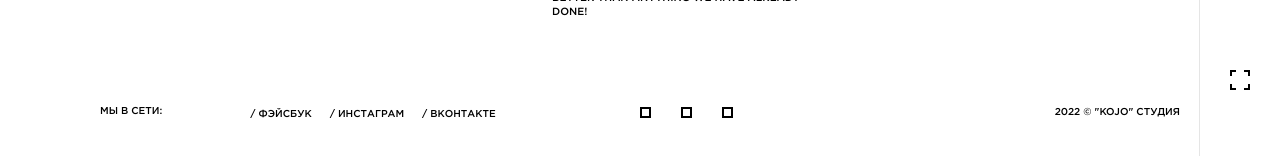
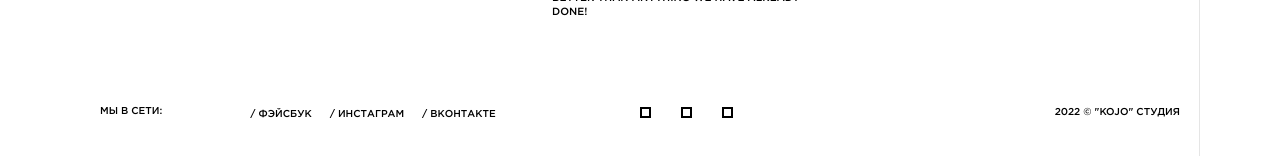
Before and after one commit to AnatolyKostarev/kojo, a React (Create React App) app: page / in a window 1280 px wide. Shown: the part 602-758 px from the top of the page. Built offline with nearby package versions, Linux system fonts and the light colour scheme.

Commit message:
Delete useState to change fullscreen icon

```diff
--- a/src/components/navigation/Navigation.jsx
+++ b/src/components/navigation/Navigation.jsx
@@ -10,31 +10,15 @@ export default function Navigation({ hideContent }) {
     { linkto: "/contacts", title: "Контакты" },
   ];
 
-  const [isIcon, setIcon] = React.useState(true);
-
   const toggleFullScreen = () => {
     if (!document.fullscreenElement) {
       document.documentElement.requestFullscreen();
-      // setIcon(!isIcon);
     } else {
       if (document.fullscreenEnabled) {
         document.exitFullscreen();
-        // setIcon(isIcon);
       }
     }
-    setIcon(!isIcon);
-    return console.log(isIcon);
   };
-
-  // React.useEffect(() => {
-  //   function handleScreen() {
-  //     if (isIcon === false) {
-  //       setIcon(!isIcon);
-  //     }
-  //     return console.log(isIcon);
-  //   }
-  //   window.addEventListener("resize", handleScreen);
-  // });
 
   return (
     <>
@@ -54,13 +38,7 @@ export default function Navigation({ hideContent }) {
             ))}
           </ul>
         </nav>
-        <div className={styles.nav__screen} onClick={toggleFullScreen}>
-          {isIcon ? (
-            <img src="/img/header/fullscreen.svg" alt="icon" />
-          ) : (
-            <img src="/img/header/fullscreen_close.svg" alt="icon" />
-          )}
-        </div>
+        <div className={styles.nav__screen} onClick={toggleFullScreen}></div>
       </aside>
     </>
   );
```
